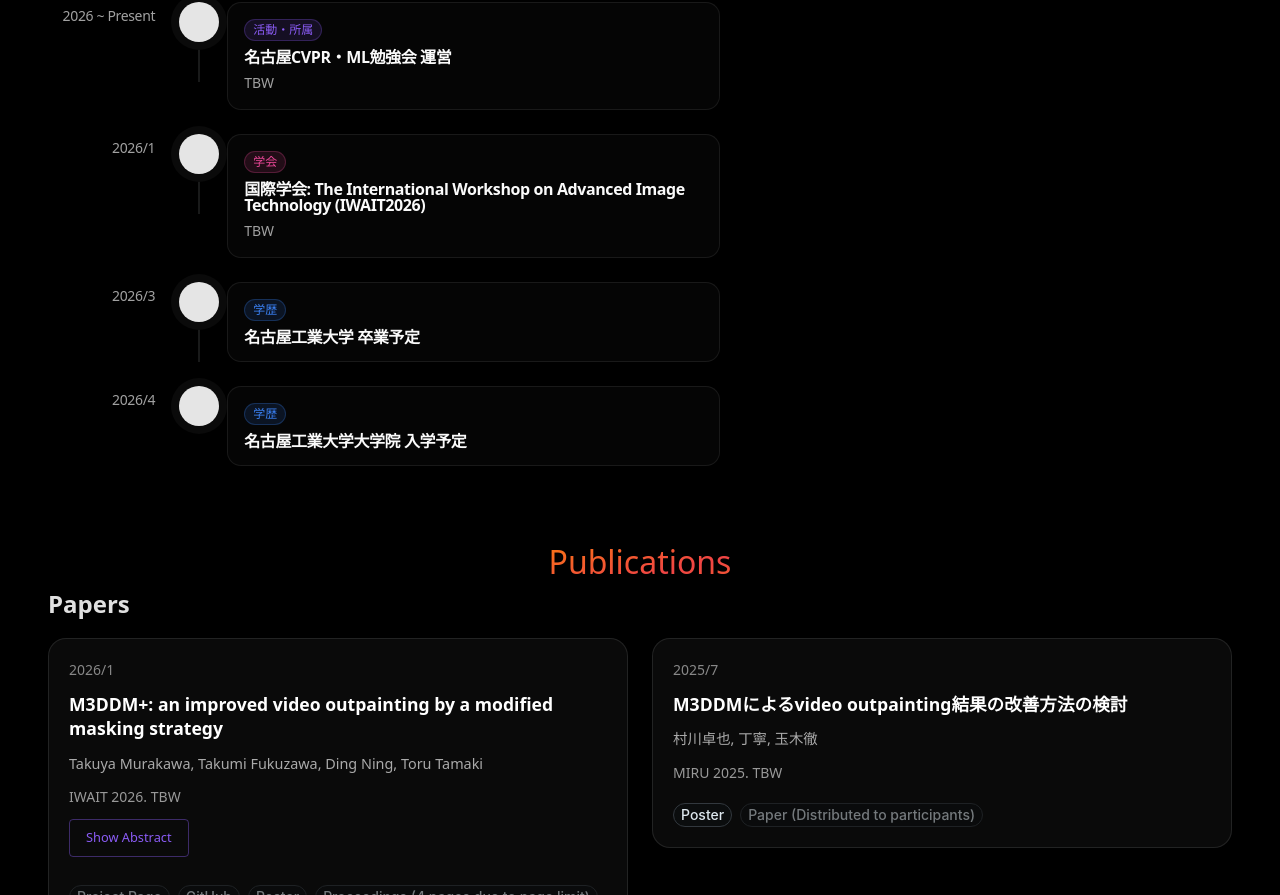
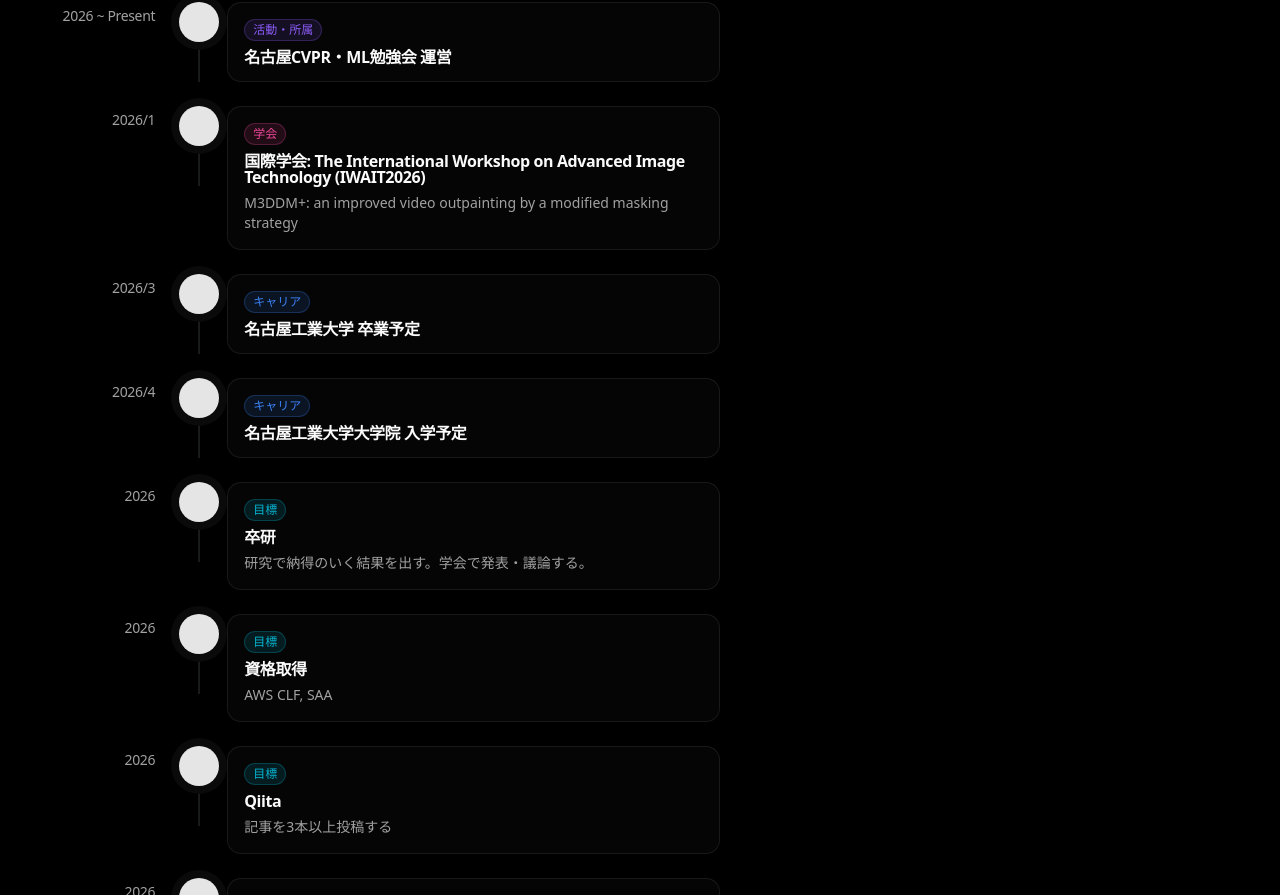
Before and after one commit to MurakawaTakuya/Portfolio, a Next.js app: page / in a window 1280 px wide. Shown: the part 3262-4157 px from the top of the page. Built offline with nearby package versions, Linux system fonts and the light colour scheme; no server answers.

Commit message:
目標を追加

```diff
--- a/src/components/Timeline/CareerTimeline.tsx
+++ b/src/components/Timeline/CareerTimeline.tsx
@@ -8,11 +8,12 @@ import styles from "./CareerTimeline.module.scss";
 
 const CareerTimeline = () => {
   const categories = {
-    career: { name: "学歴", color: "#3b82f6" },
+    career: { name: "キャリア", color: "#3b82f6" },
     internship: { name: "インターン", color: "#10b981" },
     parttime: { name: "アルバイト", color: "#f59e0b" },
     activities: { name: "活動・所属", color: "#8b5cf6" },
     research: { name: "学会", color: "#ec4899" },
+    goals: { name: "目標", color: "#06b6d4" },
   };
 
   // Transform portfolio timeline data to TimelineElement format
@@ -59,7 +60,7 @@ const CareerTimeline = () => {
     }));
 
   const researchConferencesEvents: TimelineElement[] =
-    portfolioData.researchConferences.map((item, index) => ({
+    portfolioData.timeline.researchConferences.map((item, index) => ({
       id: 400 + index,
       date: item.date,
       timestamp: item.timestamp,
@@ -68,6 +69,17 @@ const CareerTimeline = () => {
       category: categories.research,
     }));
 
+  const goalsEvents: TimelineElement[] = portfolioData.timeline.goals.map(
+    (item, index) => ({
+      id: 500 + index,
+      date: item.date,
+      timestamp: item.timestamp,
+      title: item.title,
+      description: item.description || "",
+      category: categories.goals,
+    })
+  );
+
   // Combine all events and sort by timestamp
   const timelineEvents = [
     ...careerEvents,
@@ -75,6 +87,7 @@ const CareerTimeline = () => {
     ...parttimeEvents,
     ...activitiesEvents,
     ...researchConferencesEvents,
+    ...goalsEvents,
   ]
     .sort((a, b) => {
       return a.timestamp.getTime() - b.timestamp.getTime();
--- a/src/data/portfolio.ts
+++ b/src/data/portfolio.ts
@@ -280,7 +280,6 @@ export const portfolioData: PortfolioData = {
     ],
   },
   timeline: {
-    // TODO: これからの目標をどこかに書く(timeline上か、twitter風か)
     career: [
       {
         date: "2022/4",
@@ -373,7 +372,50 @@ export const portfolioData: PortfolioData = {
         date: "2026 ~ Present",
         timestamp: new Date("2026-01-01"),
         title: "名古屋CVPR・ML勉強会 運営",
-        description: "TBW",
+      },
+    ],
+
+    researchConferences: [
+      // TODO: 出した論文名も書いて、ボタンクリックでpublicationsにスクロール
+      // TODO: posterかoralかもわかるように
+      {
+        date: "2025/7",
+        timestamp: new Date("2025-07-01"),
+        title: "国内学会: 画像の認識・理解シンポジウム (MIRU 2025)",
+        description: "M3DDMによるvideo outpainting結果の改善方法の検討",
+      },
+      {
+        date: "2026/1",
+        timestamp: new Date("2026-01-01"),
+        title:
+          "国際学会: The International Workshop on Advanced Image Technology (IWAIT2026)",
+        description:
+          "M3DDM+: an improved video outpainting by a modified masking strategy",
+      },
+    ],
+    goals: [
+      {
+        date: "2026",
+        timestamp: new Date("2026-12-31"),
+        title: "卒研",
+        description: "研究で納得のいく結果を出す。学会で発表・議論する。",
+      },
+      {
+        date: "2026",
+        timestamp: new Date("2026-12-31"),
+        title: "資格取得",
+        description: "AWS CLF, SAA",
+      },
+      {
+        date: "2026",
+        timestamp: new Date("2026-12-31"),
+        title: "Qiita",
+        description: "記事を3本以上投稿する",
+      },
+      {
+        date: "2026",
+        timestamp: new Date("2026-12-31"),
+        title: "将来の進路を決める",
       },
     ],
   },
@@ -393,23 +435,6 @@ export const portfolioData: PortfolioData = {
     {
       date: "2025/5",
       title: "TOEIC LR 895点",
-    },
-  ],
-  researchConferences: [
-    // TODO: 出した論文名も書いて、ボタンクリックでpublicationsにスクロール
-    // TODO: posterかoralかもわかるように
-    {
-      date: "2025/7",
-      timestamp: new Date("2025-07-01"),
-      title: "国内学会: 画像の認識・理解シンポジウム (MIRU 2025)",
-      description: "TBW",
-    },
-    {
-      date: "2026/1",
-      timestamp: new Date("2026-01-01"),
-      title:
-        "国際学会: The International Workshop on Advanced Image Technology (IWAIT2026)",
-      description: "TBW",
     },
   ],
   publications: {
--- a/src/types/portfolio.ts
+++ b/src/types/portfolio.ts
@@ -44,12 +44,13 @@ export interface PortfolioData {
     internship: TimelineItem[];
     parttime: TimelineItem[];
     activities: TimelineItem[];
+    researchConferences: TimelineItem[];
+    goals: TimelineItem[];
   };
   qualifications: Array<{
     date: string;
     title: string;
   }>;
-  researchConferences: TimelineItem[];
   publications: {
     // TODO: データ構造を定義する
     papers: unknown[];
```
